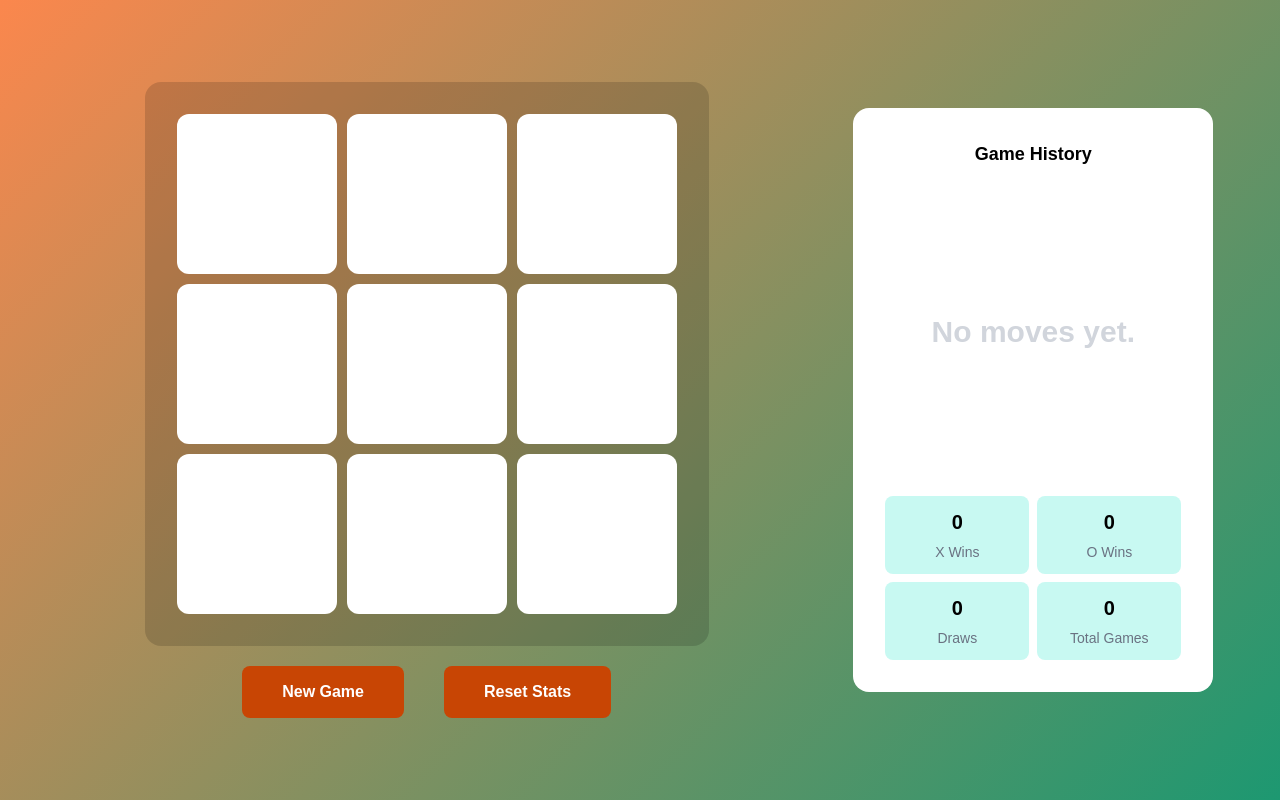
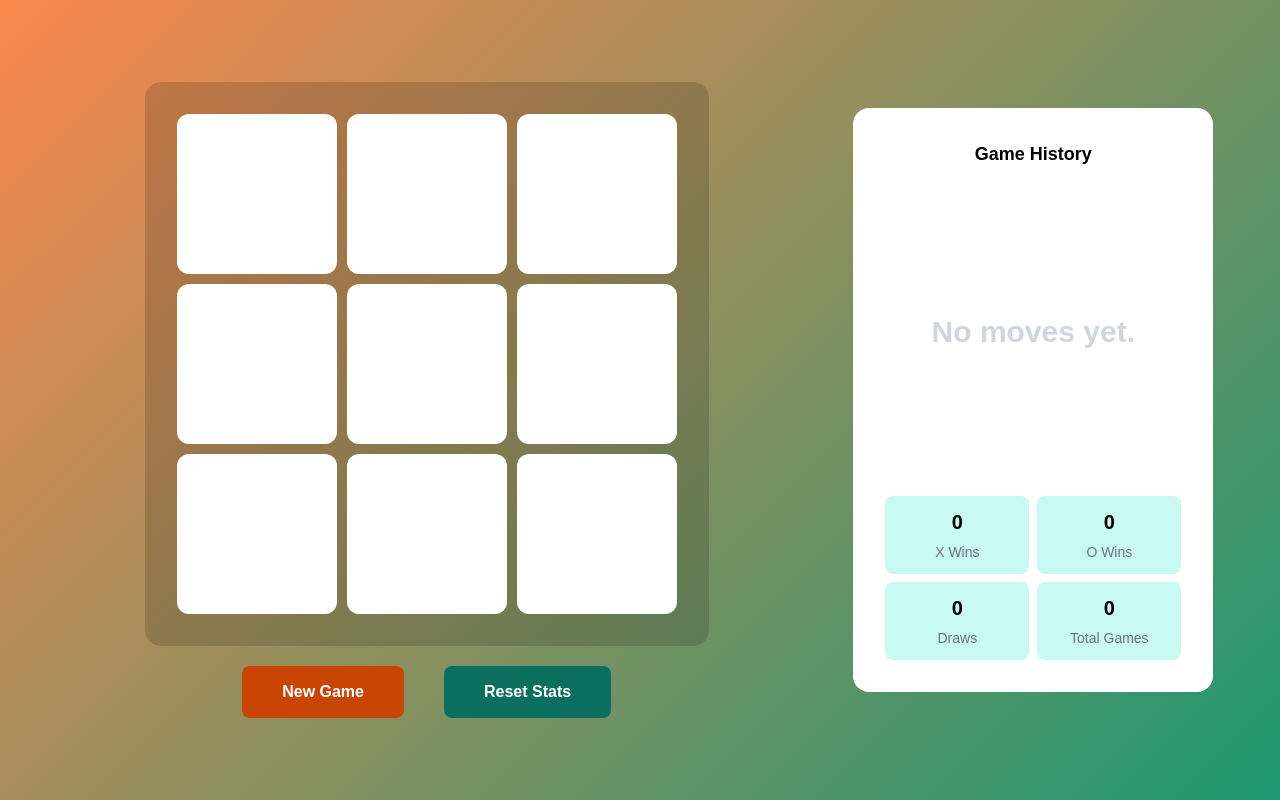
Before and after one commit to devcedrick/tic-tac-toe, a Next.js app: page / in a window 1280 px wide. Built offline with nearby package versions, Linux system fonts and the light colour scheme.

Commit message:
Refines button color scheme
Updates button colors for improved visual consistency.

Uses a darker shade of green for the "Reset Stats" button
and a more prominent orange for the primary button to
enhance UI appeal and align with the design.

```diff
--- a/app/page.tsx
+++ b/app/page.tsx
@@ -55,7 +55,7 @@ export default function Home() {
       <Board xIsNext={xIsNext} squares={currentSquares} onPlay={handlePlay} gameOver={gameOver}/>
       <div className="flex gap-10">
         <Button label="New Game" onClick={resetBoard}/>
-        <Button label="Reset Stats" onClick={onResetStats} bgColor="#1D9871"/>
+        <Button label="Reset Stats" onClick={onResetStats} bgColor="#0C6E5F"/>
       </div>
     </div>
   );
--- a/components/ui/Button.tsx
+++ b/components/ui/Button.tsx
@@ -6,10 +6,10 @@ interface ButtonProps {
   bgColor?: string;
 }
 
-const Button: React.FC<ButtonProps> = ({label, onClick, bgColor = "#FB6B23"}) => {
+const Button: React.FC<ButtonProps> = ({label, onClick, bgColor = "#C84504"}) => {
   return (
     <div className='px-10 py-3.5 rounded-lg font-semibold cursor-pointer text-white transition-transform duration-400 hover:scale-105' onClick={onClick}
-      style={{backgroundColor : "#C84504"}}>
+      style={{backgroundColor : bgColor}}>
       {label}
     </div>
   )
```
